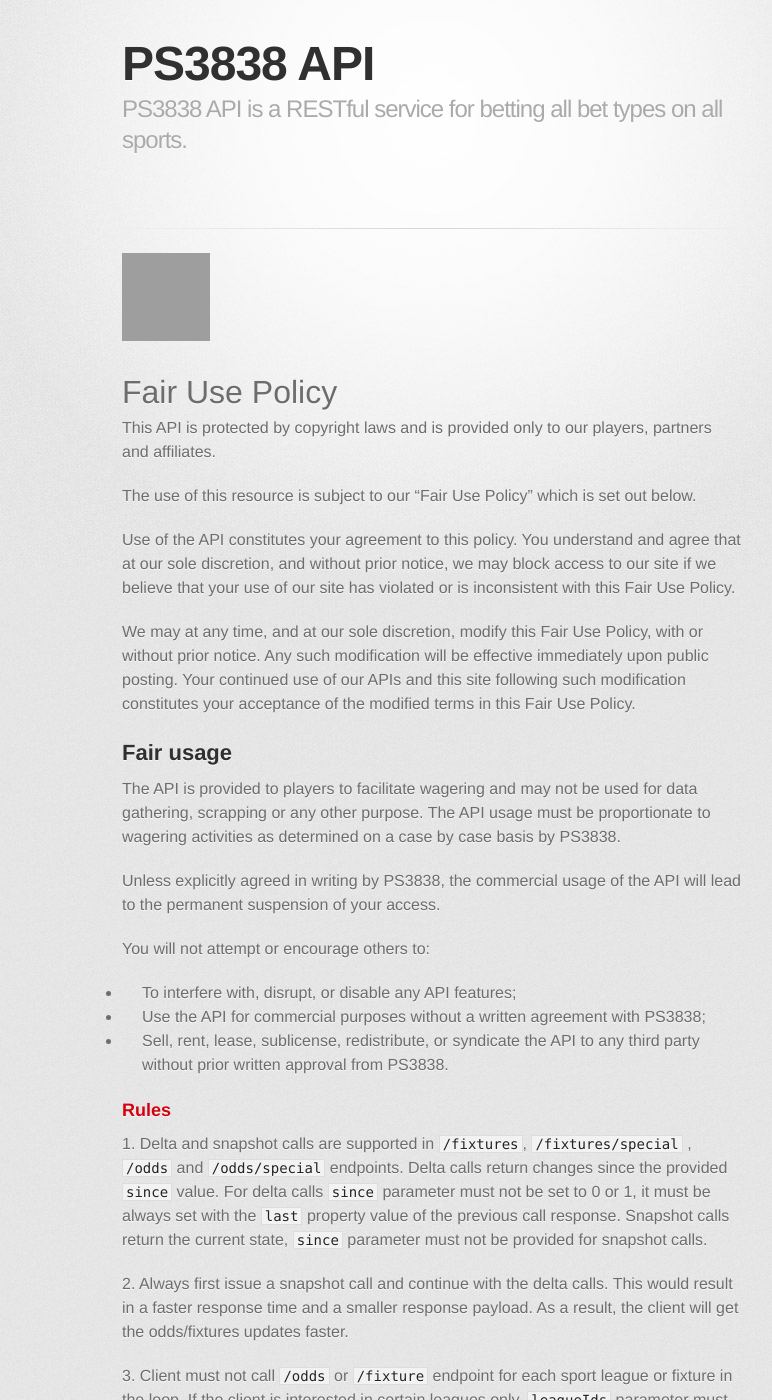
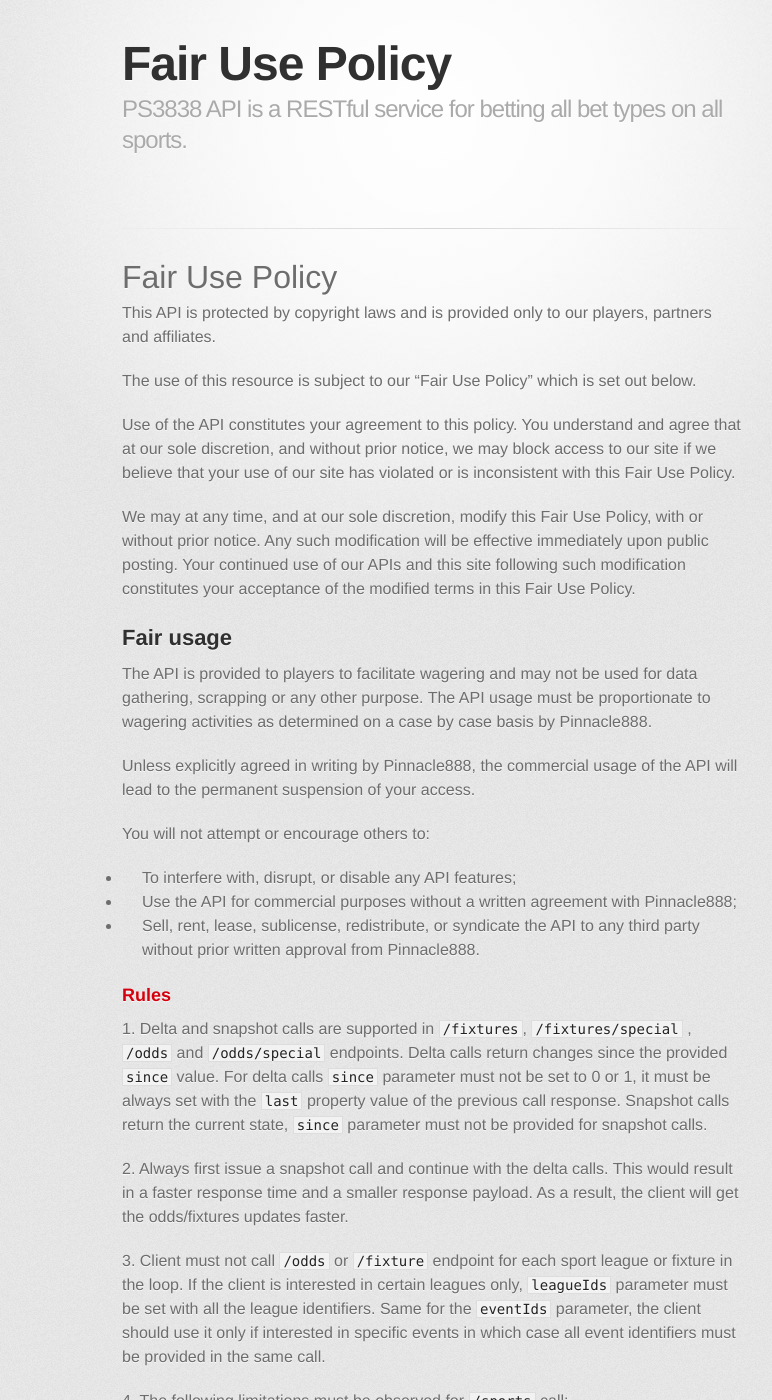
Before and after one commit to Pinny888/pinny888.github.io, a Jekyll site: the page built from FairUsePolicy.md, in a window 1280 px wide and 1400 px high. Shown: the whole window, without its empty margins (208-980 px from the left). Built offline with Jekyll 4.4.1, drawn with Linux system fonts in a browser that asks for light colours; some web fonts are replaced; our own code applies the rules of GitHub Pages for plain Markdown files; some of the changed text lies outside the part shown; grey boxes are pictures that could not be loaded.

Commit message:
Update FairUsePolicy.md

```diff
--- a/FairUsePolicy.md
+++ b/FairUsePolicy.md
@@ -1,4 +1,3 @@
-[<img _ngcontent-c2="" src="https://avatars1.githubusercontent.com/u/28770833?s=88&v=4" style="background-color: transparent;">](https://ps3838api.github.io)
 
 
 
@@ -13,15 +12,15 @@
 
 ## Fair usage
 
-The API is provided to players to facilitate wagering and may not be used for data gathering, scrapping or any other purpose. The API usage must be proportionate to wagering activities as determined on a case by case basis by PS3838.
+The API is provided to players to facilitate wagering and may not be used for data gathering, scrapping or any other purpose. The API usage must be proportionate to wagering activities as determined on a case by case basis by Pinnacle888.
 
-Unless explicitly agreed in writing by PS3838, the commercial usage of the API will lead to the permanent suspension of your access.
+Unless explicitly agreed in writing by Pinnacle888, the commercial usage of the API will lead to the permanent suspension of your access.
 
 You will not attempt or encourage others to:
 
 - To interfere with, disrupt, or disable any API features;
-- Use the API for commercial purposes without a written agreement with PS3838;
-- Sell, rent, lease, sublicense, redistribute, or syndicate the API to any third party without prior written approval from PS3838.
+- Use the API for commercial purposes without a written agreement with Pinnacle888;
+- Sell, rent, lease, sublicense, redistribute, or syndicate the API to any third party without prior written approval from Pinnacle888.
 
 ### Rules
 
@@ -159,11 +158,6 @@
     <td>On demand</td>
   </tr>
   <tr>
-    <td>/translations</td>
-    <td>/v3</td>
-    <td>On demand</td>
-  </tr>
-  <tr>
     <td>/client/balance</td>
     <td>/v1</td>
     <td>On demand</td>
@@ -172,4 +166,4 @@
 
 
 # Disclaimer
-PS3838 is not liable for use of the API for any purpose, the API is provided on an “as is” and “as available” basis, without warranties of any kind, either express or implied, including, without limitation, implied warranties of merchantability, fitness for a particular purpose or non-infringement.
+Pinnacle888 is not liable for use of the API for any purpose, the API is provided on an “as is” and “as available” basis, without warranties of any kind, either express or implied, including, without limitation, implied warranties of merchantability, fitness for a particular purpose or non-infringement.
```
Also changed, not shown: other parts of FairUsePolicy.md (+1 -1 lines).
